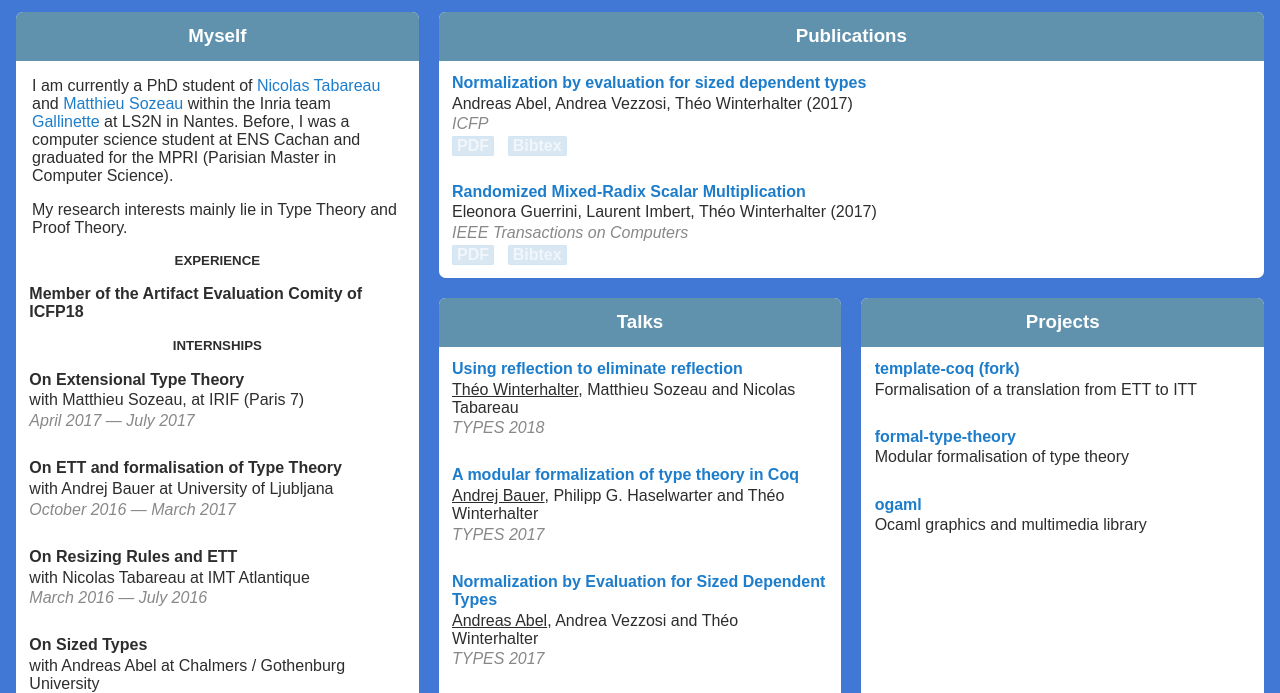
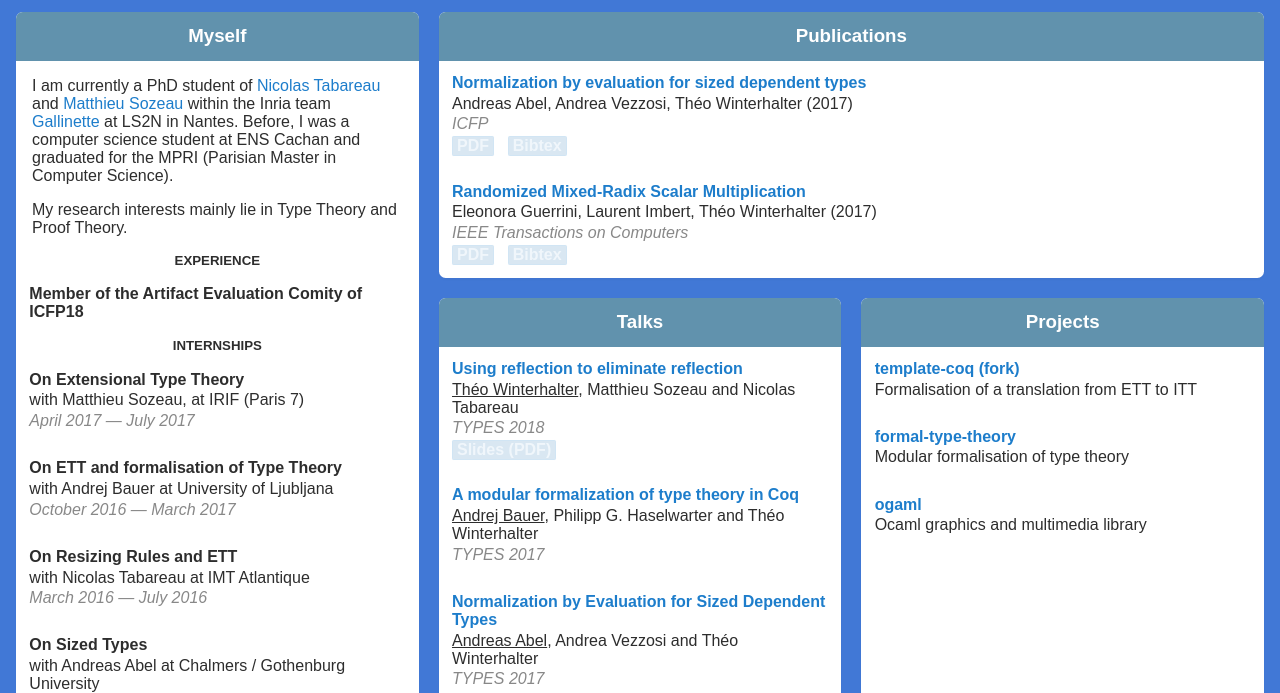
Before and after one commit to TheoWinterhalter/theowinterhalter.github.io, a plain HTML site: page index.html in a window 1280 px wide. Shown: the part 97-790 px from the top of the page. Drawn offline with Linux system fonts and the light colour scheme.

Commit message:
Add Types18 slides

```diff
--- a/index.html
+++ b/index.html
@@ -99,6 +99,9 @@
             </a>
             <p><span class="speaker">Théo Winterhalter</span>, Matthieu Sozeau and Nicolas Tabareau</p>
             <p class="conference">TYPES 2018</p>
+            <div class="files">
+              <a href="res/types18.pdf">Slides (PDF)</a>
+            </div>
           </h4>
         </article>
         <article>
```
Also changed, not shown: 1 other file.
